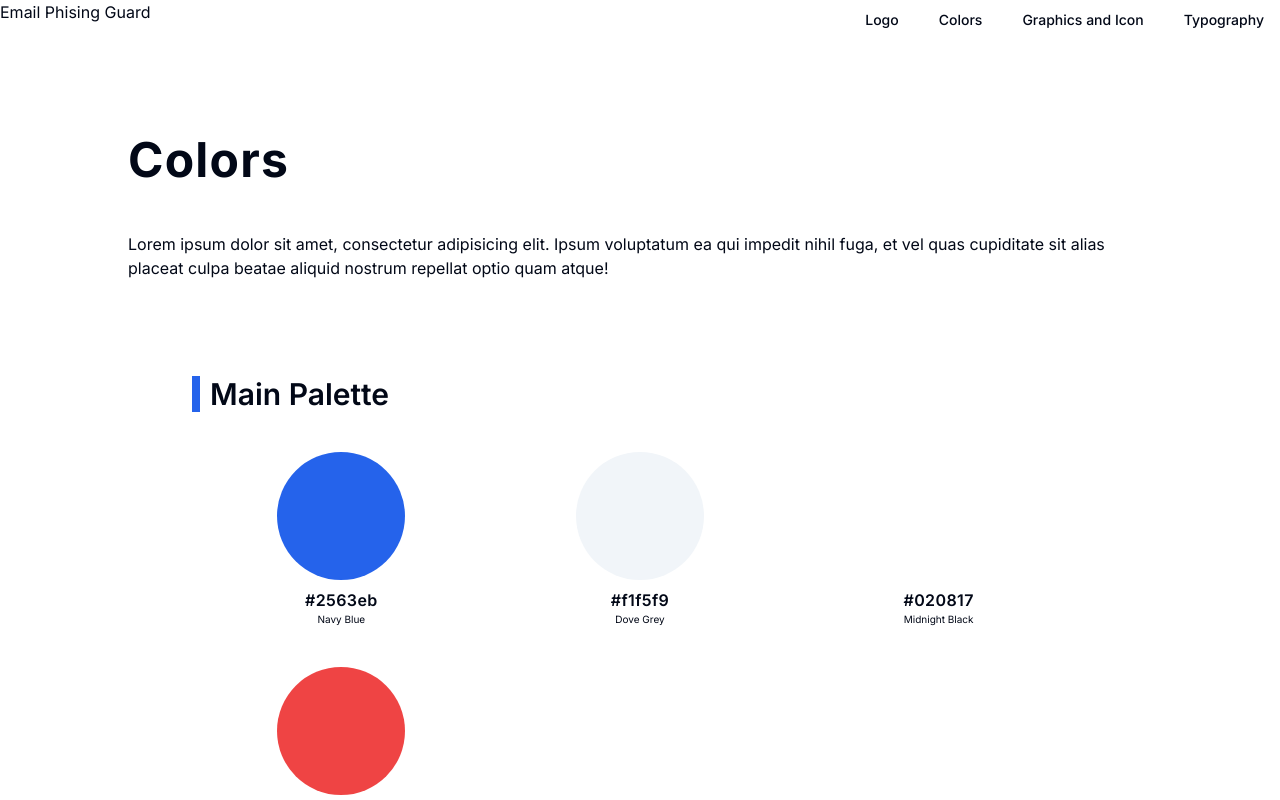
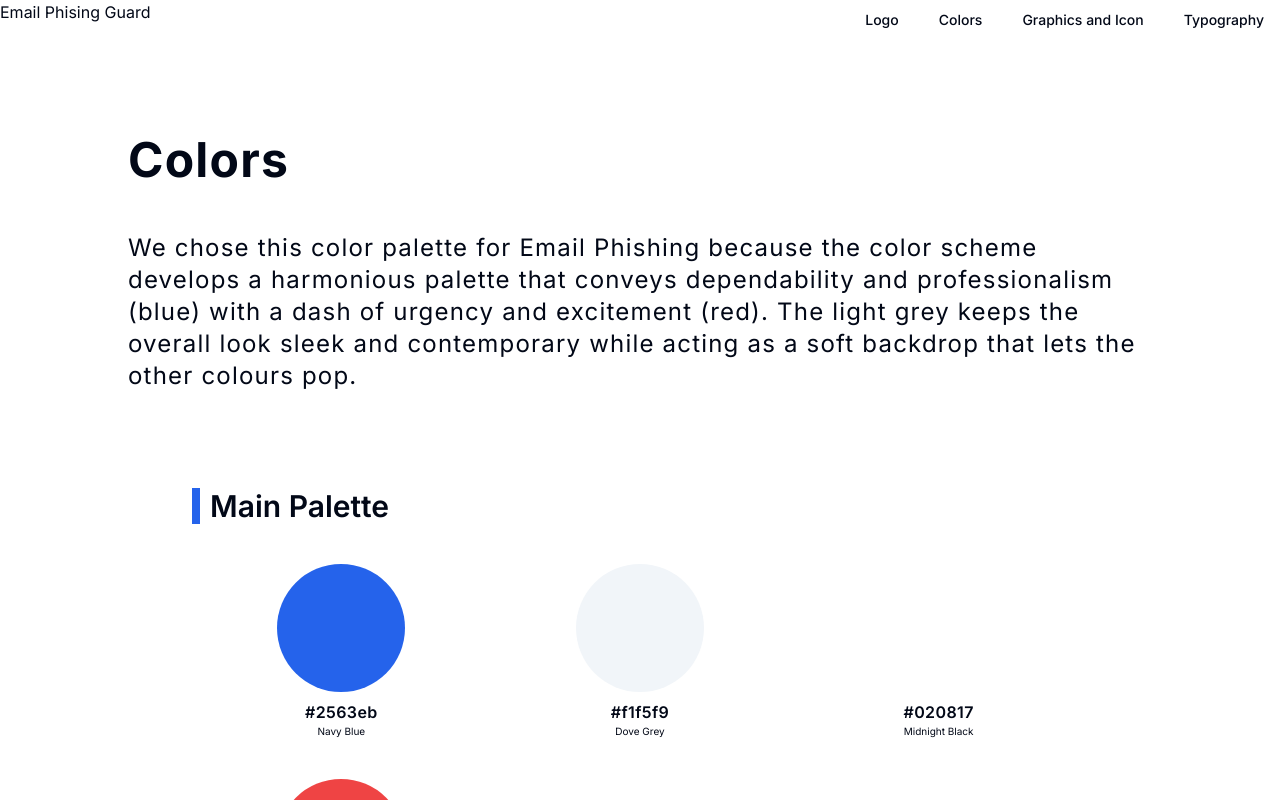
Before and after one commit to Email-Phising-Guard/styleguide, a Next.js app: page /color in a window 1280 px wide. Shown: the top 800 px of the page. Built offline with nearby package versions, Linux system fonts and the light colour scheme.

Commit message:
add description

```diff
--- a/src/components/ColorIntro.tsx
+++ b/src/components/ColorIntro.tsx
@@ -2,10 +2,12 @@ export default function ColorIntro() {
   return (
     <div className="max-w-5xl mx-auto space-y-12 my-24">
       <h1 className="text-5xl font-bold tracking-wide">Colors</h1>
-      <p>
-        Lorem ipsum dolor sit amet, consectetur adipisicing elit. Ipsum
-        voluptatum ea qui impedit nihil fuga, et vel quas cupiditate sit alias
-        placeat culpa beatae aliquid nostrum repellat optio quam atque!
+      <p className="text-2xl tracking-wider">
+        We chose this color palette for Email Phishing because the color scheme
+        develops a harmonious palette that conveys dependability and
+        professionalism (blue) with a dash of urgency and excitement (red). The
+        light grey keeps the overall look sleek and contemporary while acting as
+        a soft backdrop that lets the other colours pop.
       </p>
     </div>
   );
```
